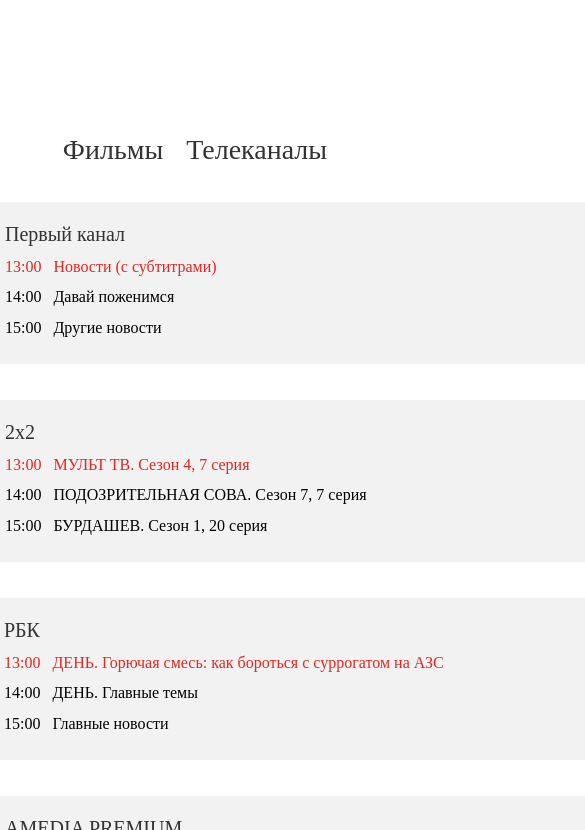
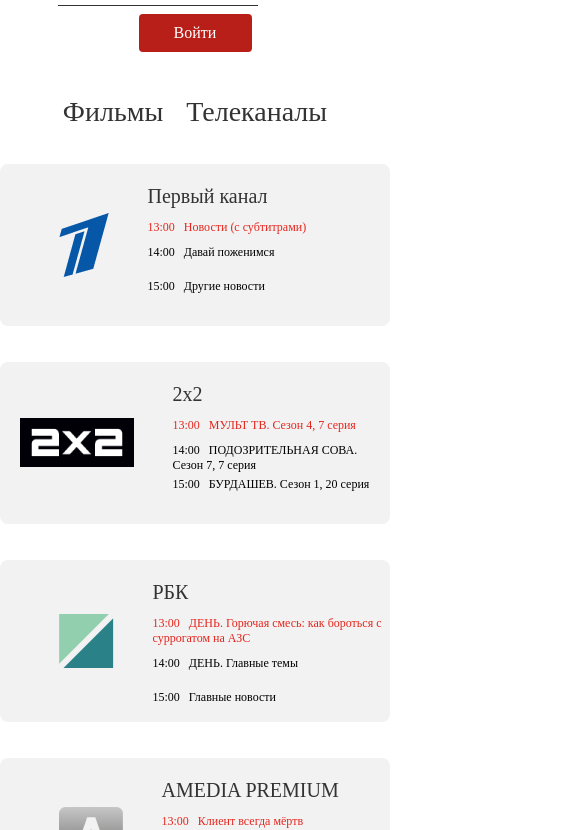
Before and after one commit to senyyyaaa/senyyyaaa.github.io, a plain HTML site: page index2.html in a window 390 px wide. Shown: the part 76-906 px from the top of the page, 585 px wide, since content can reach past the window. Drawn offline with Linux system fonts and the light colour scheme; a web font is replaced by a local one.

Commit message:
Add files via upload

```diff
--- a/css/style.css
+++ b/css/style.css
@@ -419,17 +419,23 @@
 @media screen and (max-width: 390px){
 
 .container,
+
 footer{
     width: 390px;
+    margin: 5% 0 0 0;
+    height: auto;
+    font-size: 11px;
     }
 .header {
+    margin: 0 0 0 0;
     flex-direction: column;
     height: auto;
+    width: 390px;
     }
 
 .search_form{
     display: flex;
-    flex-direction: column;
+
     }
 .filmi{
     display: flex;
@@ -461,3 +467,33 @@
 .search_p{
     margin-bottom: 8px;
 }
+.blocki{
+    width: 390px;
+    font-size: 11px;
+}
+.perviy{
+    margin: 0 10% 0 15%;
+}
+.perviy_p{
+    margin: 0 0 0 5%;
+}
+.dvaxdva{
+    margin: 0 10% 0 5%;
+}
+.krasniy_text{
+    font-size: 12px;
+}
+.simple_text{
+    font-size: 12px;
+    margin: 10px 0 0 0;
+}
+.rbk{
+    margin: 0 10% 0 15%;
+}
+rbk_p{
+    margin: 100px 0 0 0;
+}
+.amedia{
+    margin: 0 10% 0 15%;
+}
+}
```
